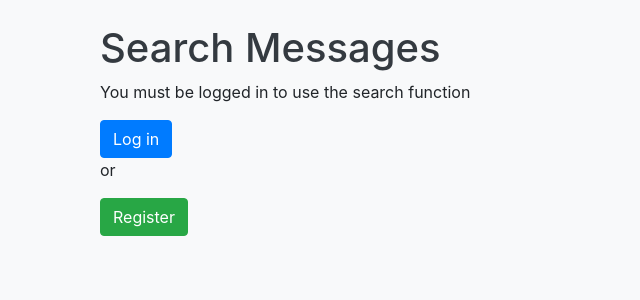
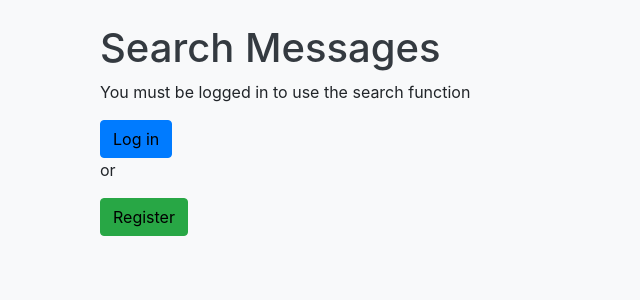
Before and after one commit to snehagaddam22345/Chatbot-for-Usability, a Flask app: page /search in a window 1280 px wide. Shown: the part 56-356 px from the top of the page, without its empty margins (0-640 px from the left). Run offline with Flask 3, Linux system fonts and the light colour scheme; some libraries are stand-ins or nearby versions.

Commit message:
fix contrast errors

```diff
--- a/templates/search.html
+++ b/templates/search.html
@@ -51,9 +51,9 @@
     {% else %}
     <div>
         <p>You must be logged in to use the search function</p>
-        <a href="/login" class="btn btn-primary">Log in</a>
+        <a href="/login" class="btn btn-primary" style="color: black;">Log in</a>
         <p>or</p>
-        <a href="/register" class="btn btn-success">Register</a>
+        <a href="/register" class="btn btn-success" style="color: black;">Register</a>
     </div>
     {% endif %}
 </div>
```
